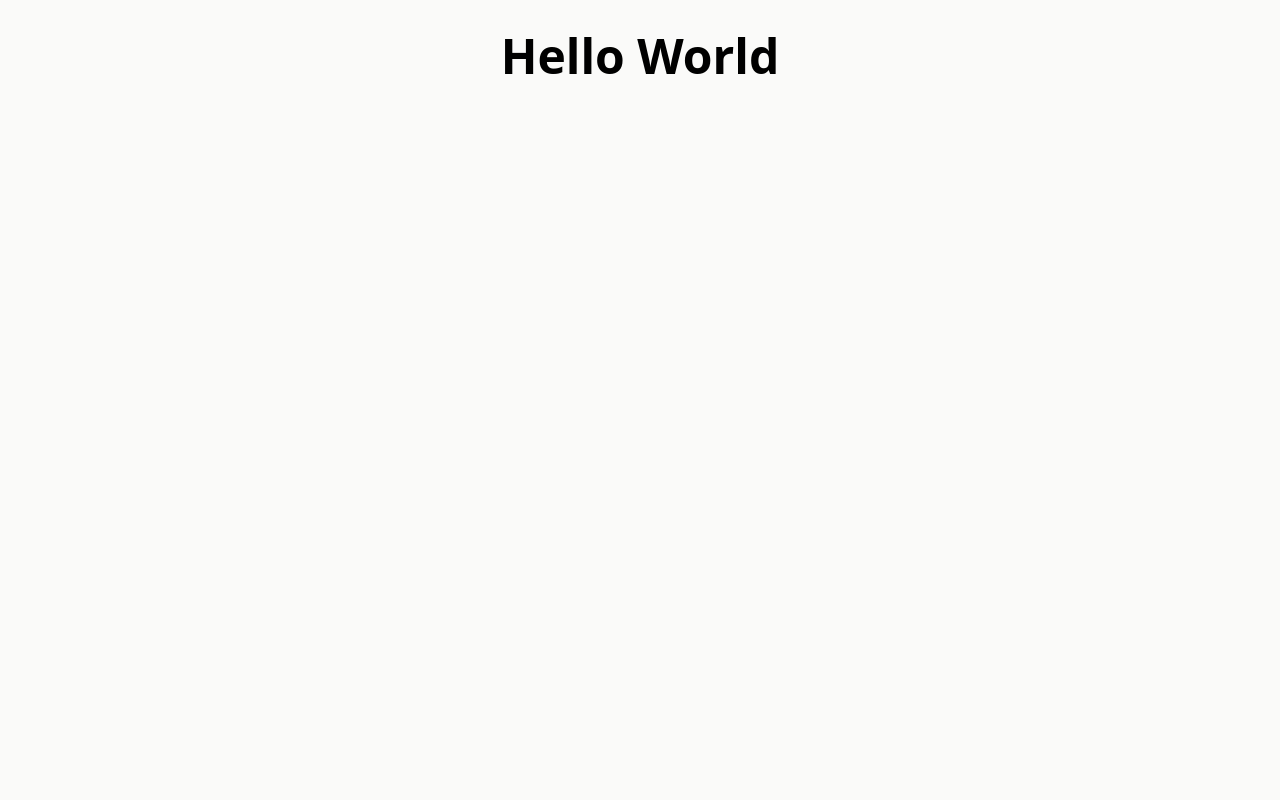
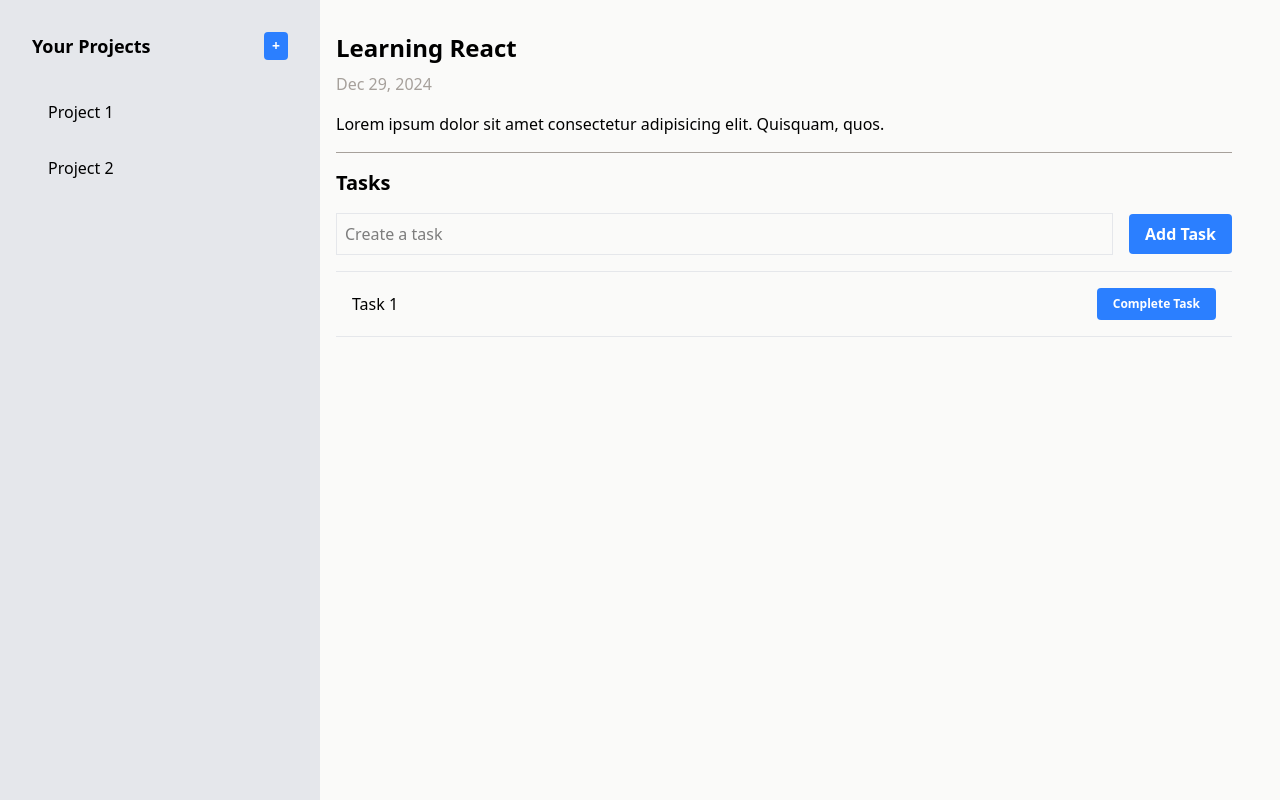
Before and after one commit to mbsurfer/react-project-management-app, a React (Vite) app: page / in a window 1280 px wide. Built offline with nearby package versions, Linux system fonts and the light colour scheme.

Commit message:
creat basic template for the app

```diff
--- a/index.html
+++ b/index.html
@@ -1,14 +1,14 @@
 <!doctype html>
 <html lang="en">
-  <head>
-    <meta charset="UTF-8" />
-    <link rel="icon" type="image/svg+xml" href="/logo.png" />
-    <meta name="viewport" content="width=device-width, initial-scale=1.0" />
+<head>
+    <meta charset="UTF-8"/>
+    <link href="/logo.png" rel="icon" type="image/svg+xml"/>
+    <meta content="width=device-width, initial-scale=1.0" name="viewport"/>
     <title>React Project Manager</title>
-  </head>
-  <body class="bg-stone-50">
-    <div id="modal-root"></div>
-    <div id="root"></div>
-    <script type="module" src="/src/main.jsx"></script>
-  </body>
+</head>
+<body class="bg-stone-50">
+<div id="root"></div>
+<div class="absolute" id="modal-root"></div>
+<script src="/src/main.jsx" type="module"></script>
+</body>
 </html>
--- a/src/App.jsx
+++ b/src/App.jsx
@@ -1,9 +1,62 @@
 function App() {
-  return (
-    <>
-      <h1 className="my-8 text-center text-5xl font-bold">Hello World</h1>
-    </>
-  );
+    return (
+        <>
+            <div className="h-full w-full flex flex-row flex-grow overflow-hidden">
+                <div className="w-80 p-4 bg-gray-200">
+                    <div className="sticky top-0 p-4 w-full">
+                        <section className="flex justify-between items-center mb-6">
+                            <h2 className="text-lg font-semibold">
+                                Your Projects
+                            </h2>
+                            <button
+                                className="text-sm cursor-pointer bg-blue-500 hover:bg-blue-700 text-white font-bold px-2 py-1 rounded">+
+                            </button>
+                        </section>
+
+                        <ul className="flex flex-col overflow-hidden content-center justify-between">
+                            <li>
+                                <a href="#" className="block p-4 hover:underline">Project 1</a>
+                            </li>
+                            <li>
+                                <a href="#" className="block p-4 hover:underline">Project 2</a>
+                            </li>
+                        </ul>
+                    </div>
+                </div>
+                <main role="main" className="h-full flex-grow p-4 pr-12 overflow-auto">
+                    <section className="pt-4">
+                        <h1 className="text-2xl font-bold mb-2">Learning React</h1>
+                        <p className="text-stone-400 mb-4">Dec 29, 2024</p>
+                        <p className="mb-4">Lorem ipsum dolor sit amet consectetur adipisicing elit. Quisquam, quos.</p>
+                    </section>
+                    <hr className="text-stone-400"/>
+                    <section className="mt-4">
+                        <h2 className="text-xl font-bold">Tasks</h2>
+                        <form className="flex flex-row gap-4 items-center border-b border-gray-200 py-4">
+                            <div className="flex-grow-1">
+                                <input type="text" placeholder="Create a task"
+                                       className="w-full p-2 border border-gray-200"/>
+                            </div>
+                            <button type="submit"
+                                    className="cursor-pointer bg-blue-500 hover:bg-blue-700 text-white font-bold py-2 px-4 rounded">Add
+                                Task
+                            </button>
+                        </form>
+                        <ul>
+                            <li className="flex flex-row items-center border-b border-gray-200 p-4">
+                                <span className="flex-grow-1">Task 1</span>
+                                <button
+                                    className="cursor-pointer bg-blue-500 hover:bg-blue-700 text-xs text-white font-bold py-2 px-4 rounded">Complete
+                                    Task
+                                </button>
+                            </li>
+                        </ul>
+                    </section>
+
+                </main>
+            </div>
+        </>
+    );
 }
 
 export default App;
--- a/src/index.css
+++ b/src/index.css
@@ -1 +1,5 @@
 @import "tailwindcss";
+
+html, body, #root {
+    height: 100%;
+}
```
